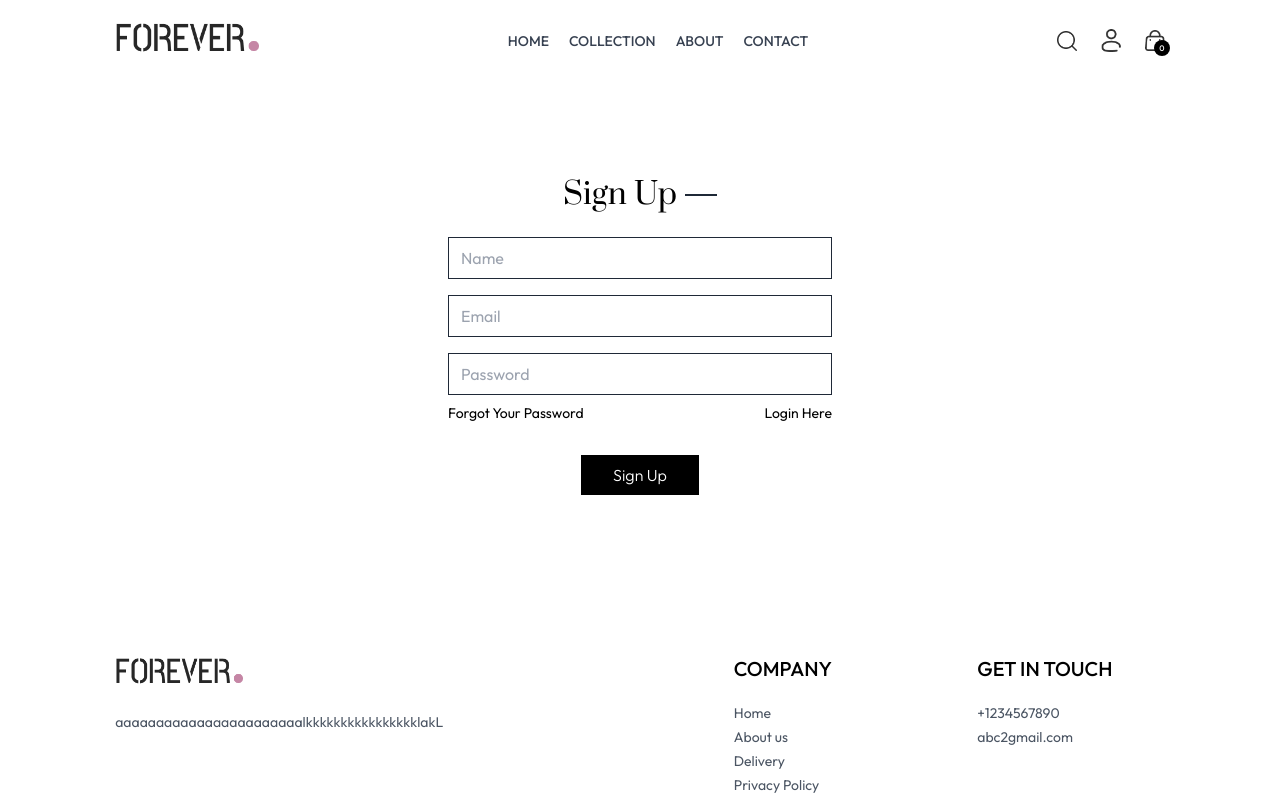
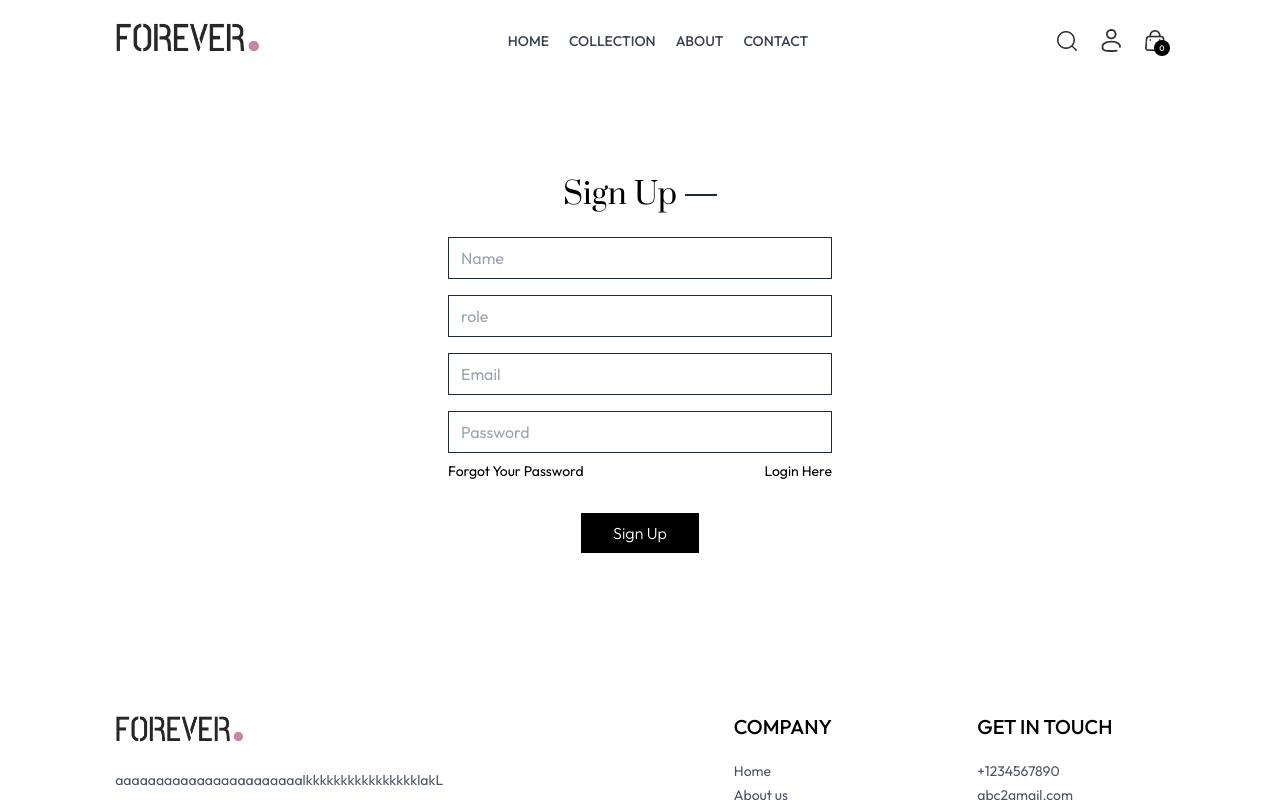
Before and after one commit to kavinduabc/ForEverFrontend, a React (Vite) app: page /login in a window 1280 px wide. Both pictures are taken after a click on the element "Create Account". Shown: the top 800 px of the page. Built offline with nearby package versions, Linux system fonts and the light colour scheme.

Commit message:
add user role input faild for signup page

```diff
--- a/src/pages/Login.jsx
+++ b/src/pages/Login.jsx
@@ -6,6 +6,7 @@ const Login = () => {
   const [name, setName] = useState("")
   const [email, setEmail] = useState("")
   const [password, setPassword] = useState("")
+  const [role,setRole] = useState("")
   const [currentState, setCurrentState] = useState('Login')
 
   const onSubmitHandler = async (e) => {
@@ -17,7 +18,8 @@ const Login = () => {
         await axios.post('http://localhost:4000/api/user', {
           name,
           email,
-          password
+          password,
+          role
         })
         toast.success("Registration Successful")
         setCurrentState('Login')
@@ -48,6 +50,7 @@ const Login = () => {
         </div>
 
         {currentState === "Login" ? null : (
+          <>
           <input
             type='text'
             value={name}
@@ -56,6 +59,15 @@ const Login = () => {
             placeholder='Name'
             required
           />
+          <input
+            type='text'
+            value={role}
+            onChange={(e) => setRole(e.target.value)}
+            className='w-full px-3 py-2 border border-gray-800'
+            placeholder='role'
+            required
+          />
+          </>
         )}
         <input
           type='email'
```
